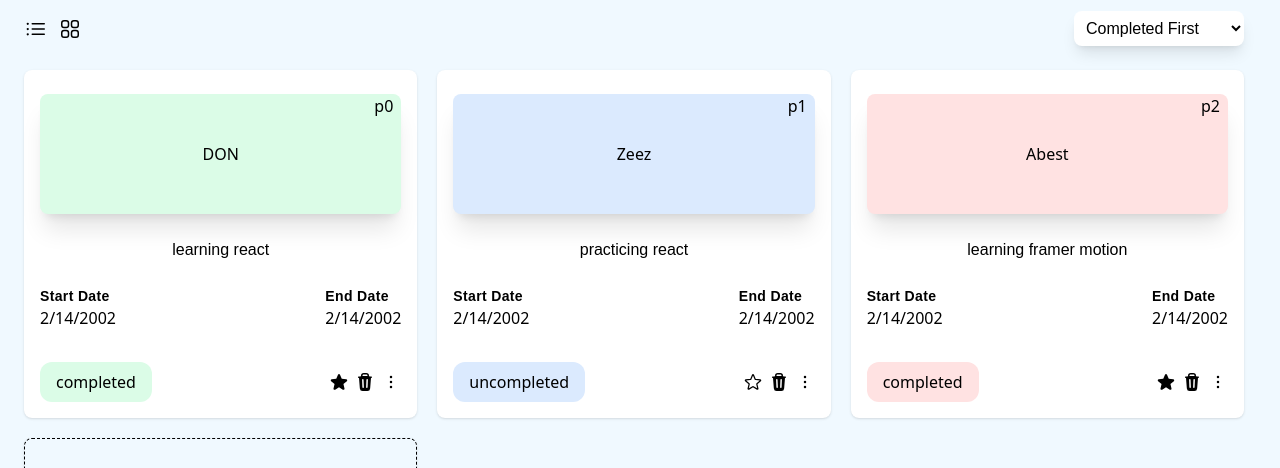
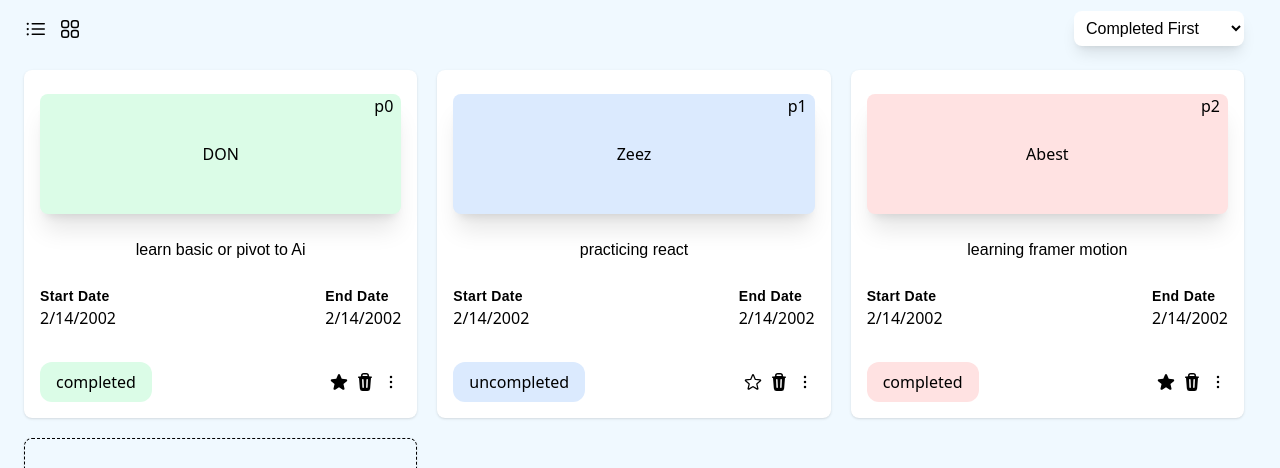
Before and after one commit to Donabest/TaskFlowReact, a React (Vite) app: page /AllTask in a window 1280 px wide. Shown: the part 163-631 px from the top of the page. Built offline with nearby package versions, Linux system fonts and the light colour scheme; a web font is replaced by a local one.

Commit message:
implemented sortBy with params

```diff
--- a/src/components/AllTask.jsx
+++ b/src/components/AllTask.jsx
@@ -1,14 +1,14 @@
 import { motion } from "motion/react";
 
-import Task from "./Task";
 import { useTasks } from "./useTasks";
 import TasksBody from "../ui/TasksBody";
+import TaskItem from "../ui/TaskItem";
 
 function AllTask() {
   const { tasks } = useTasks();
   return (
     <TasksBody TaskTitle={`All Task (${tasks.length})`}>
-      <Task tasks={tasks} />
+      <TaskItem tasks={tasks} />
     </TasksBody>
   );
 }
--- a/src/components/CompletedTask.jsx
+++ b/src/components/CompletedTask.jsx
@@ -1,13 +1,13 @@
 import TasksBody from "../ui/TasksBody";
 import { useTasks } from "./useTasks";
-import Task from "./Task";
+import TaskItem from "../ui/TaskItem";
 
 function CompletedTask() {
   const { completedTask } = useTasks();
 
   return (
     <TasksBody TaskTitle={`Completed Task (${completedTask.length})`}>
-      <Task tasks={completedTask} />
+      <TaskItem tasks={completedTask} />
     </TasksBody>
   );
 }
--- a/src/components/ImportantTask.jsx
+++ b/src/components/ImportantTask.jsx
@@ -1,13 +1,13 @@
 import TasksBody from "../ui/TasksBody";
 import { useTasks } from "./useTasks";
-import Task from "./Task";
+import TaskItem from "../ui/TaskItem";
 
 function ImportantTask() {
   const { importantTask } = useTasks();
 
   return (
     <TasksBody TaskTitle={`Important Task (${importantTask.length})`}>
-      <Task tasks={importantTask} />
+      <TaskItem tasks={importantTask} />
     </TasksBody>
   );
 }
--- a/src/components/Task.jsx
+++ b/src/components/Task.jsx
@@ -4,7 +4,7 @@ import { HiOutlineStar } from "react-icons/hi2";
 import { useTasks } from "./useTasks";
 import ConfirmModal from "../ui/ConfirmModal";
 
-function Task({ tasks }) {
+function Task({ task }) {
   const {
     ToggleImportant,
     ToggleCompleted,
@@ -21,13 +21,7 @@ function Task({ tasks }) {
   };
 
   return (
-    <>
-      {tasks.map((task) => {
-        return (
-          <div
-            className="flex flex-col bg-white px-4 pt-6 rounded-lg shadow-sm hover:shadow-lg hover:transition-shadow"
-            key={task.id}
-          >
+    <div className="flex flex-col bg-white px-4 pt-6 rounded-lg shadow-sm hover:shadow-lg hover:transition-shadow">
       {isDeleteTaskModal && (
         <ConfirmModal
           message="This task will be deleted permanently."
@@ -50,9 +44,7 @@ function Task({ tasks }) {
           <span className="font-light ">{task.startDate}</span>
         </div>
         <div>
-                <p className="font-bai font-black tracking-wide text-sm">
-                  End Date
-                </p>
+          <p className="font-bai font-black tracking-wide text-sm">End Date</p>
           <span className="font-light">{task.endDate}</span>
         </div>
       </div>
@@ -82,9 +74,6 @@ function Task({ tasks }) {
       </div>
     </div>
   );
-      })}
-    </>
-  );
 }
 
 export default Task;
--- a/src/components/UnCompletedTask.jsx
+++ b/src/components/UnCompletedTask.jsx
@@ -1,13 +1,13 @@
 import TasksBody from "../ui/TasksBody";
 import { useTasks } from "./useTasks";
-import Task from "./Task";
+import TaskItem from "../ui/TaskItem";
 
 function UnCompletedTask() {
   const { unCompletedTask } = useTasks();
 
   return (
     <TasksBody TaskTitle={`Uncompleted Task (${unCompletedTask.length})`}>
-      <Task tasks={unCompletedTask} />
+      <TaskItem tasks={unCompletedTask} />
     </TasksBody>
   );
 }
--- a/src/components/useTasks.jsx
+++ b/src/components/useTasks.jsx
@@ -6,7 +6,7 @@ const FakeTasks = [
   {
     id: "yghjkh",
     title: "DON",
-    description: "learning react",
+    description: "learn basic or pivot to Ai",
     startDate: "2/14/2002",
     endDate: "2/14/2002",
     status: "completed",
--- a/src/ui/NewTaskForm.jsx
+++ b/src/ui/NewTaskForm.jsx
@@ -6,7 +6,7 @@ import FormError from "./FormError";
 import { useTasks } from "../components/useTasks";
 import { useNavigate } from "react-router-dom";
 
-function NewTaskForm({ taskToEdit = {} }) {
+function NewTaskForm() {
   const { register, handleSubmit, formState } = useForm({});
   const { setTask } = useTasks();
   const navigate = useNavigate();
@@ -102,7 +102,6 @@ function NewTaskForm({ taskToEdit = {} }) {
               <option value="complete">complete</option>
               <option value="Uncomplete">Uncomplete</option>
               <option value="important">Important</option>
-              <option value="important">Unimportant</option>
             </select>
             <FormError error={errors?.status?.message} />
           </div>
--- a/src/ui/Sort.jsx
+++ b/src/ui/Sort.jsx
@@ -1,11 +1,9 @@
 import { HiListBullet } from "react-icons/hi2";
 import { HiOutlineSquares2X2 } from "react-icons/hi2";
 import { useSearchParams } from "react-router-dom";
-import { useTasks } from "../components/useTasks";
 
 function Sort() {
   const [searchParams, setSearchParams] = useSearchParams();
-  const { tasks } = useTasks();
   const sortBy = searchParams.get("sortby") || "";
 
   function handleChange(e) {
@@ -30,8 +28,8 @@ function Sort() {
         <option value="sort by" disabled>
           sort by
         </option>
-        <option value="completed first">Completed First</option>
-        <option value="uncompleted first">UnCompleted First</option>
+        <option value="completedFirst">Completed First</option>
+        <option value="uncompletedFirst">UnCompleted First</option>
       </select>
     </div>
   );
--- /dev/null
+++ b/src/ui/TaskItem.jsx
@@ -0,0 +1,25 @@
+import { useSearchParams } from "react-router-dom";
+import Task from "../components/Task";
+
+function TaskItem({ tasks }) {
+  const [searchParams] = useSearchParams();
+  const sortBy = searchParams.get("sortby") || "";
+
+  let sortedTasks = tasks;
+
+  if (sortBy === "completedFirst") {
+    sortedTasks = [...tasks].sort((a, b) => {
+      return (b.status === "completed") - (a.status === "completed");
+    });
+  }
+
+  if (sortBy === "uncompletedFirst") {
+    sortedTasks = [...tasks].sort((a, b) => {
+      return (a.status === "completed") - (b.status === "completed");
+    });
+  }
+
+  return sortedTasks.map((task) => <Task key={task.id} task={task} />);
+}
+
+export default TaskItem;
```
Lines whose indentation alone changed are shown as unchanged.
